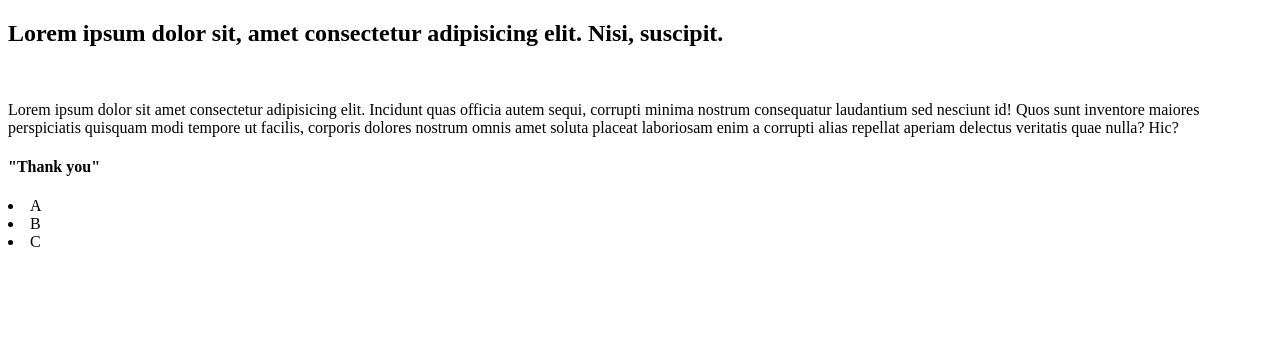
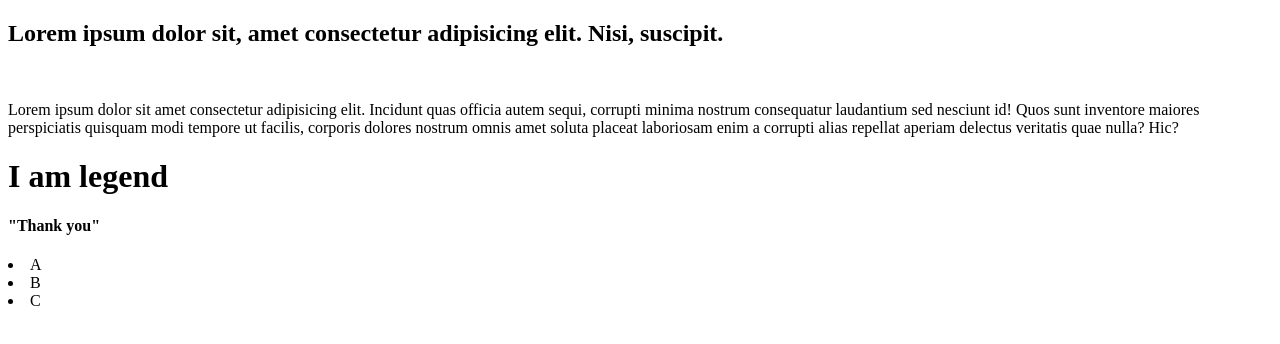
Before and after one commit to kamrul-7/NTN_2, a plain HTML site: page index.html in a window 1280 px wide. Drawn offline with Linux system fonts and the light colour scheme.

Commit message:
3rd commit

```diff
--- a/index.html
+++ b/index.html
@@ -18,6 +18,7 @@
       laboriosam enim a corrupti alias repellat aperiam delectus veritatis quae
       nulla? Hic?
     </p>
+    <h1>I am legend <legend></legend></h1>
     <h4>"Thank you"</h4>
 
     <li>A</li>
```
